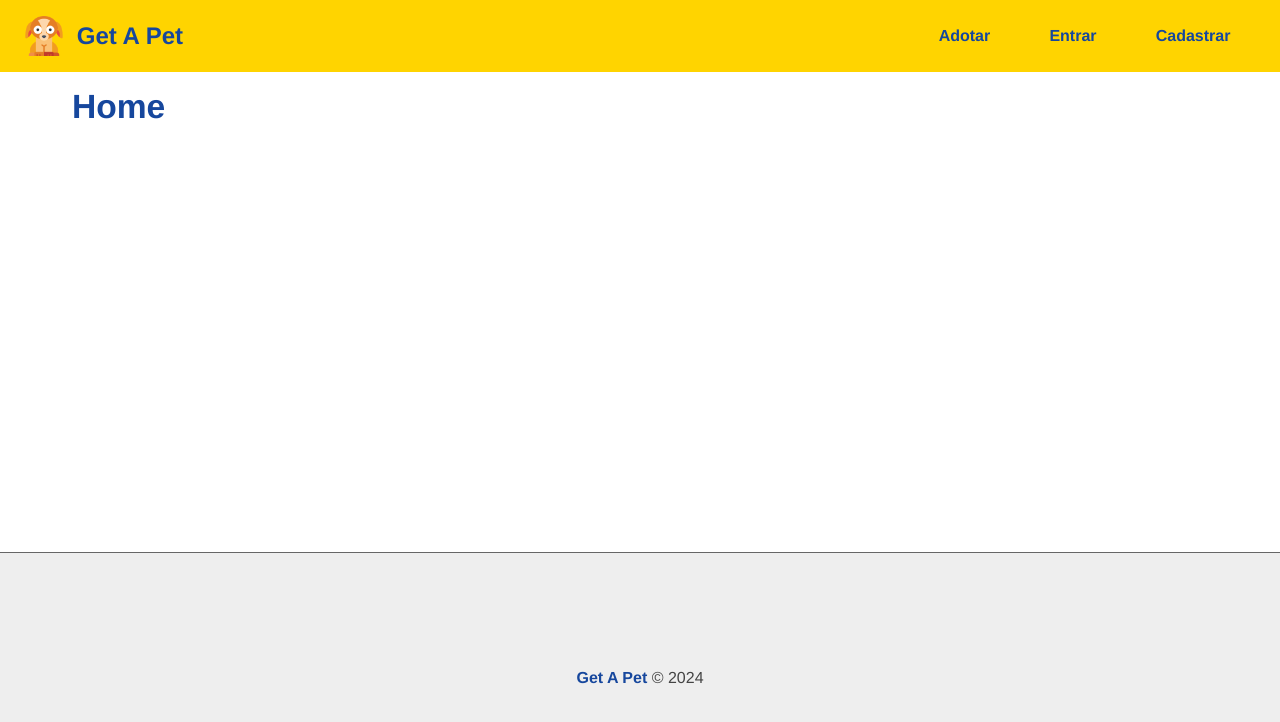
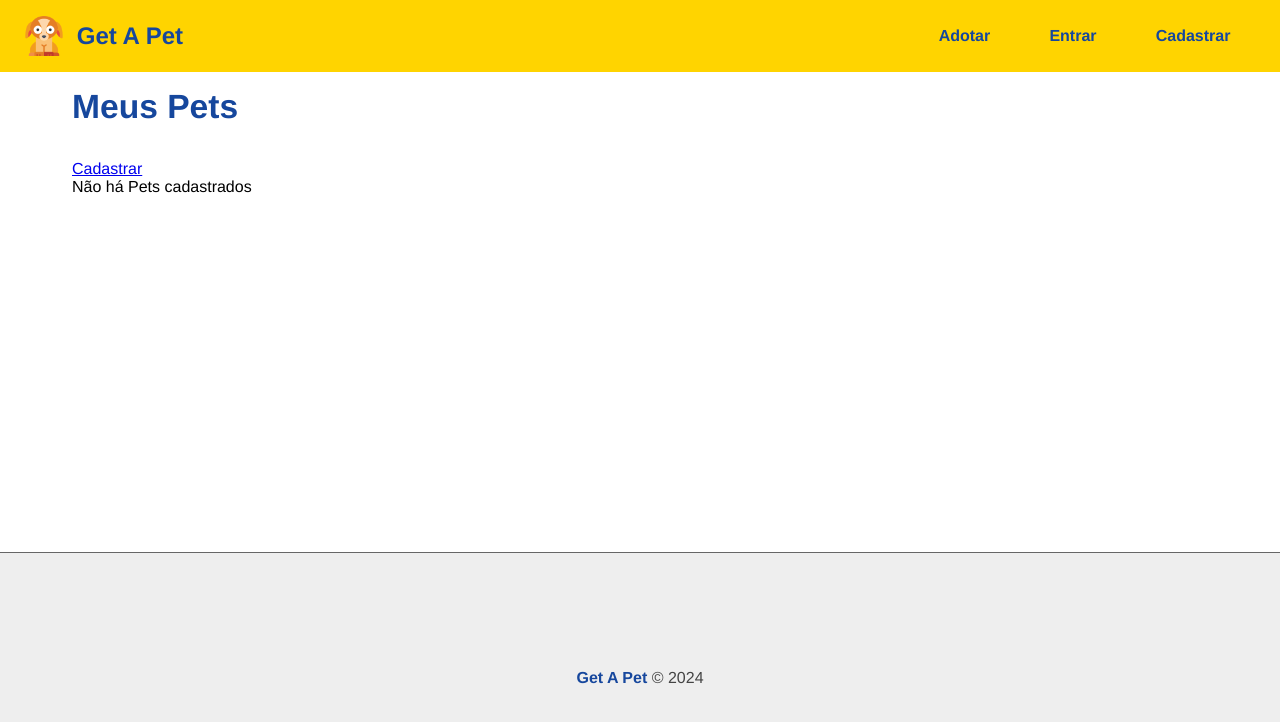
Before and after one commit to wallacewolv/nodejs-maestria, a React (Create React App) app in the folder 15_GETAPET/frontend/: page /pet/mypets in a window 1280 px wide. Shown: the top 722 px of the page. Built offline with nearby package versions, Linux system fonts and the light colour scheme; no server answers.

Commit message:
feat: (GET A PET) - Aula 52 Criando página de lista de pets

```diff
--- a/15_GETAPET/frontend/src/App.js
+++ b/15_GETAPET/frontend/src/App.js
@@ -10,6 +10,7 @@
 /* pages */
 import Home from './components/pages/Home';
 import Login from './components/pages/Auth/Login';
+import MyPets from './components/pages/Pet/MyPets';
 import Profile from './components/pages/User/Profile';
 import Register from './components/pages/Auth/Register';
 
@@ -33,6 +34,9 @@
             <Route path="/user/profile">
               <Profile />
             </Route>
+            <Route path="/pet/mypets">
+              <MyPets />
+            </Route>
             <Route path="/">
               <Home />
             </Route>
--- a/15_GETAPET/frontend/src/components/layout/Navbar.js
+++ b/15_GETAPET/frontend/src/components/layout/Navbar.js
@@ -23,6 +23,9 @@
         {authenticated ? (
           <>
             <li>
+              <Link to="/pet/mypets">Meus Pets</Link>
+            </li>
+            <li>
               <Link to="/user/profile">Perfil</Link>
             </li>
             <li onClick={logout}>Sair</li>
--- /dev/null
+++ b/15_GETAPET/frontend/src/components/pages/Pet/MyPets.js
@@ -0,0 +1,22 @@
+import { useState, useEffect } from 'react';
+
+import { Link } from 'react-router-dom';
+
+import styles from './MyPets.module.css';
+
+function MyPets() {
+  const [pets, setPets] = useState([]);
+
+  return (
+    <section>
+      <h1>Meus Pets</h1>
+      <Link to="/pet/add">Cadastrar</Link>
+      <div>
+        {pets.length > 0 && (<p>Meus Pets cadastrados</p>)}
+        {pets.length === 0 && <p>Não há Pets cadastrados</p>}
+      </div>
+    </section>
+  );
+}
+
+export default MyPets;
```
Also changed, not shown: 15_GETAPET/frontend/src/components/pages/Pet/MyPets.module.css (added).
